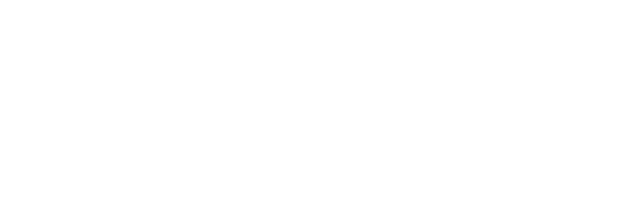
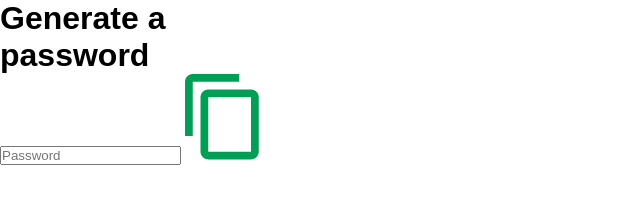
Before and after one commit to richard5zx/30JsProjects, a plain HTML site: page 04PasswordGenerator/index.html in a window 1280 px wide. Shown: the whole page, without its empty margins (0-640 px from the left). Drawn offline with Linux system fonts and the light colour scheme.

Commit message:
initial push for index.html

```diff
--- a/04PasswordGenerator/index.html
+++ b/04PasswordGenerator/index.html
@@ -3,9 +3,16 @@
 <head>
     <meta charset="UTF-8">
     <meta name="viewport" content="width=device-width, initial-scale=1.0">
-    <title>Document</title>
+    <title>Password Generator</title>
+    <link rel="stylesheet" href="style.css">
 </head>
 <body>
-
+    <div class="container">
+        <h1>Generate a<br> password</h1>
+        <div class="display">
+            <input type="text" id="password" placeholder="Password">
+            <img src="images/copy.png">
+        </div>
+    </div>
 </body>
 </html>
--- /dev/null
+++ b/04PasswordGenerator/style.css
@@ -0,0 +1,6 @@
+* {
+    margin: 0;
+    padding: 0;
+    font-family: 'Poppins', sans-serif;
+    box-sizing: border-box;
+}
```
